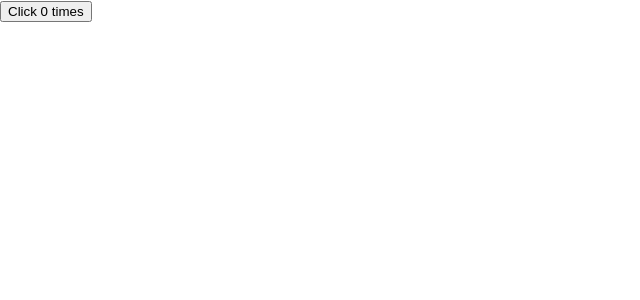
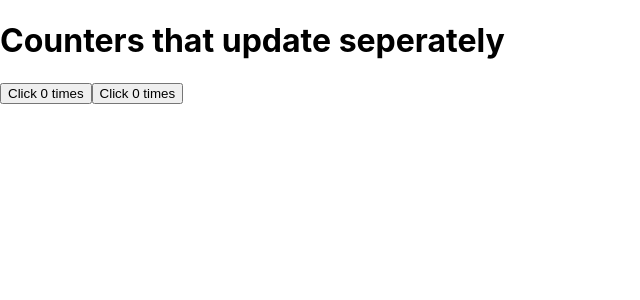
Before and after one commit to KyiPhyuKhant/reactbasicapp, a React (Create React App) app: page / in a window 1280 px wide. Shown: the top 300 px of the page, without its empty margins (0-640 px from the left). Built offline with nearby package versions, Linux system fonts and the light colour scheme.

Commit message:
render the same component multiple times

```diff
--- a/src/App.js
+++ b/src/App.js
@@ -1,4 +1,19 @@
 import { useState } from "react";
+
+
+
+export default function MyApp() {
+  return (
+    <div>
+      <h1>Counters that update seperately</h1>
+      <MyButton />
+      <MyButton />
+
+    </div>
+  );
+
+}
+
 
 function MyButton() {
 
@@ -12,5 +27,3 @@ function MyButton() {
     </button>
   );
 }
-
-export default MyButton;
```
